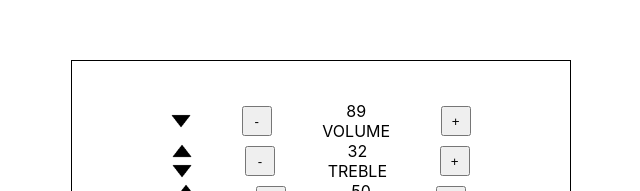
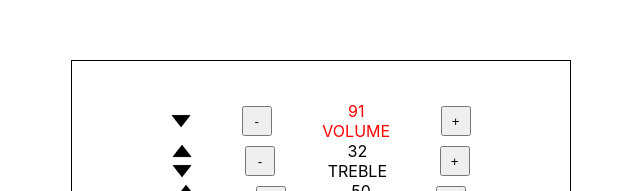
Before and after one commit to sandrbuz/FrontEndTaskG7, a React (Create React App) app: page / in a window 1280 px wide. Shown: the part 190-381 px from the top of the page, without its empty margins (319-959 px from the left). Built offline with nearby package versions, Linux system fonts and the light colour scheme.

Commit message:
Made all the functionality

```diff
--- a/src/App.js
+++ b/src/App.js
@@ -1,18 +1,34 @@
-import React, { useState } from 'react';
+import React, { useEffect, useState } from 'react';
 import './App.css';
 import Controller from './Controller/Controller';
 
 function App() {
 
   const [state, setState] = useState([
-    { value: 89, name: 'VOLUME', id: 0 },
-    { value: 32, name: 'TREBLE', id: 1 },
-    { value: 50, name: 'MID', id: 2 },
-    { value: 41, name: 'BASS', id: 3 },
+    { value: 91, name: 'VOLUME', id: crypto.randomUUID() },
+    { value: 32, name: 'TREBLE', id: crypto.randomUUID() },
+    { value: 50, name: 'MID', id: crypto.randomUUID() },
+    { value: 41, name: 'BASS', id: crypto.randomUUID() },
   ]
   )
 
-  const [inputValue,setInputValue] = useState('')
+  const [inputValue, setInputValue] = useState('')
+
+
+  const switchDown = (currentIndex) => {
+    let stateCopy = [...state];
+
+    [stateCopy[currentIndex], stateCopy[currentIndex + 1]] = [stateCopy[currentIndex + 1], stateCopy[currentIndex]];
+
+    setState(stateCopy)
+  }
+  const switchUp = (currentIndex) => {
+    let stateCopy = [...state];
+
+    [stateCopy[currentIndex], stateCopy[currentIndex - 1]] = [stateCopy[currentIndex - 1], stateCopy[currentIndex]];
+
+    setState(stateCopy)
+  }
 
 
   const handlePlus = (currentId) => {
@@ -39,12 +55,12 @@ function App() {
   const onFormSubmit = (e) => {
     setState([
       ...state,
-      {value: 50, name: inputValue, id: crypto.randomUUID()}
+      { value: 50, name: inputValue, id: crypto.randomUUID() }
     ])
     e.preventDefault();
   }
 
-  const Controllers = state.map((controller, index) => <Controller handlePlus={handlePlus} handleMinus={handleMinus} value={controller.value} name={controller.name} key={controller.id} id={controller.id} index={index} state={state}/>);
+  const Controllers = state.map((controller, index) => <Controller handlePlus={handlePlus} handleMinus={handleMinus} value={controller.value} name={controller.name} key={crypto.randomUUID()} id={controller.id} index={index} state={state} switchDown={switchDown} switchUp={switchUp}/>);
 
   return (
     <div className="App">
@@ -53,8 +69,8 @@ function App() {
           {Controllers}
         </div>
         <form onSubmit={onFormSubmit} className='form'>
-          <input type='text' onChange={(e)=>setInputValue(e.target.value)} value={inputValue} placeholder='Enter Control Name'/>
-          <input type='submit' value="Add"/>
+          <input type='text' onChange={(e) => setInputValue(e.target.value)} value={inputValue} placeholder='Enter Control Name' />
+          <input type='submit' value="Add" />
         </form>
       </div>
     </div>
--- a/src/Controller/Controller.jsx
+++ b/src/Controller/Controller.jsx
@@ -12,8 +12,8 @@ const Controller = (props) => {
     return (
         <div className={s.controller}>
             <div>
-                {canSwitchBottom && <img className={s.iconArr} src={iconTop} alt="iconTop" />}
-                {canSwitchTop && <img className={s.iconArr} src={iconBottom} alt="iconBottom" />}
+                {canSwitchBottom && <img onClick={()=>props.switchUp(props.index)} className={s.iconArr} src={iconTop} alt="iconTop" />}
+                {canSwitchTop && <img onClick={()=>props.switchDown(props.index)} className={s.iconArr} src={iconBottom} alt="iconBottom" />}
             </div>
             <button onClick={()=> props.handleMinus(props.id)} className={s.btn}>-</button>
             <div className={isRed ? s.red : undefined}>
```
